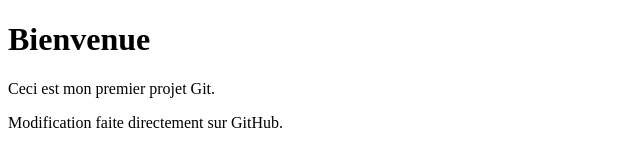
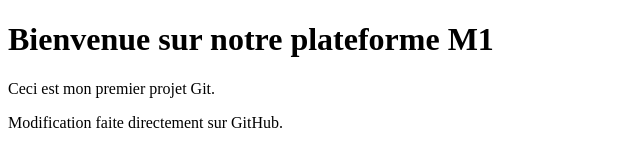
Before and after one commit to LaidiMohammed/tp2-git, a plain HTML site: page index.html in a window 1280 px wide. Shown: the whole page, without its empty margins (0-640 px from the left). Drawn offline with Linux system fonts and the light colour scheme.

Commit message:
Modification du titre sur feature-header

```diff
--- a/index.html
+++ b/index.html
@@ -4,7 +4,7 @@
     <title>Mon premier projet</title>
 </head>
 <body>
-    <h1>Bienvenue</h1>
+    <h1>Bienvenue sur notre plateforme M1</h1>
     <p>Ceci est mon premier projet Git.</p>
     <p>Modification faite directement sur GitHub.</p>
 </body>
```
